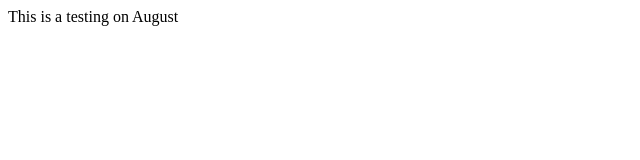
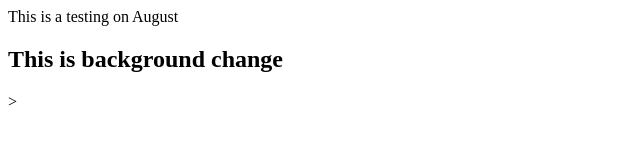
Before and after one commit to Sebastian0v0/sebweb.github.io, a plain HTML site: page index.html in a window 1280 px wide. Shown: the whole page, without its empty margins (0-640 px from the left). Drawn offline with Linux system fonts and the light colour scheme.

Commit message:
changing text

```diff
--- a/index.html
+++ b/index.html
@@ -5,6 +5,7 @@
 </head>
 <body>
 	This is a testing on August
+	<h2>This is background change</h2>>
 
 </body>
 </html>
```
